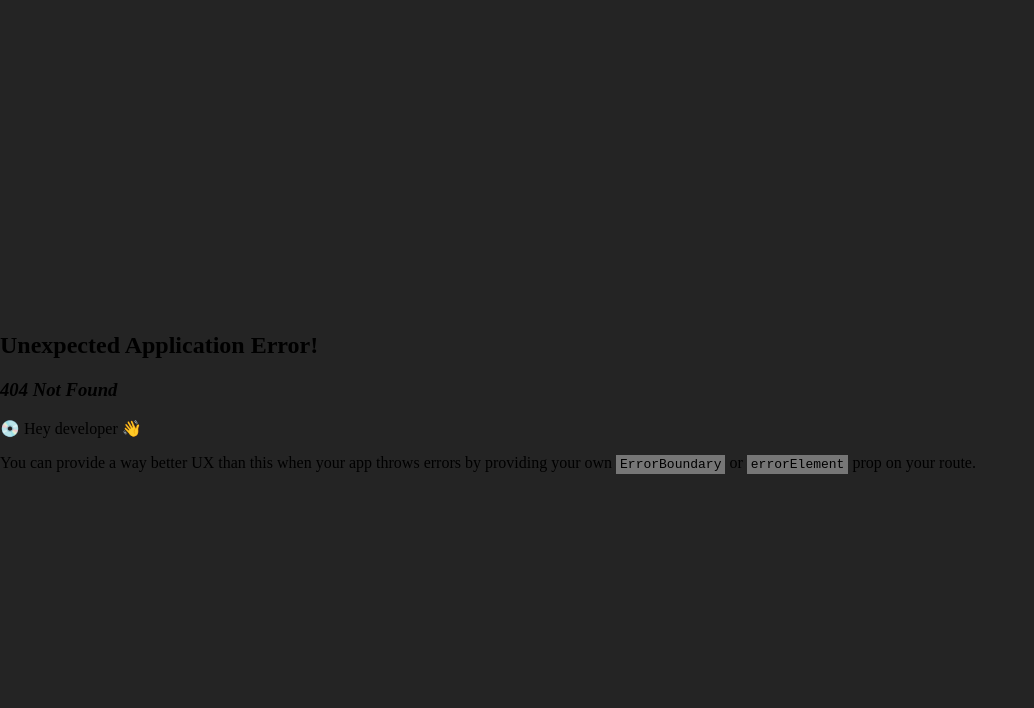
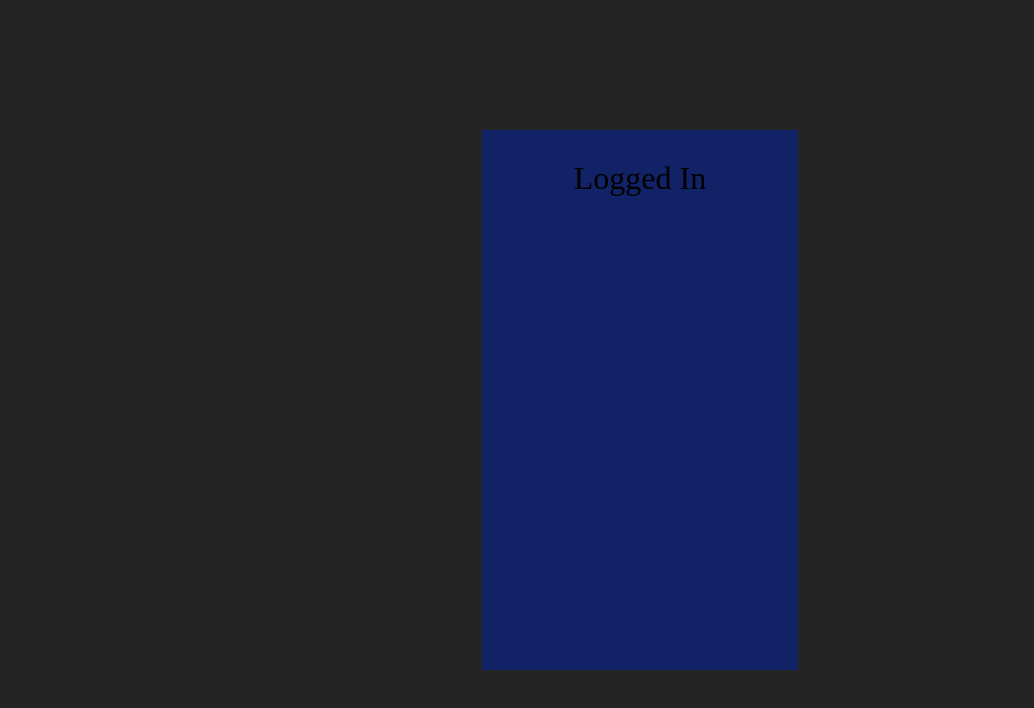
Before and after one commit to prushton2/AccountManagerFrontend, a React (Vite) app: page /StoreCookie in a window 1280 px wide. Before the commit this address had no page. Shown: the top 708 px of the page, without its empty margins (0-1034 px from the left). Built offline with nearby package versions, Linux system fonts and the light colour scheme.

Commit message:
added return address

```diff
--- a/package.json
+++ b/package.json
@@ -13,6 +13,7 @@
     "axios": "^1.6.2",
     "dotenv": "^16.3.1",
     "react": "^18.2.0",
+    "react-cookie": "^6.1.1",
     "react-dom": "^18.2.0",
     "react-router-dom": "^6.20.1"
   },
--- a/src/components/Login.tsx
+++ b/src/components/Login.tsx
@@ -16,8 +16,8 @@ async function getAPI(apiid: string) {
 
 const Login = () => {
 
-    const [username, setUsername] = useState("prushton");
-    const [password, setPassword] = useState("<insert sha here>");
+    const [username, setUsername] = useState("");
+    const [password, setPassword] = useState("");
 
     const [apiName, setApiName] = useState("");
     const [apiid, setApiid] = useState("");
--- /dev/null
+++ b/src/components/StoreCookie.tsx
@@ -0,0 +1,24 @@
+import { useEffect, useState } from "react";
+import { useCookies } from "react-cookie";
+
+const StoreCookie = () => {
+
+    const [cookies, setCookie, removeCookie] = useCookies(['cookie-name']);
+
+    useEffect(() => {
+        const queryParams = new URLSearchParams(window.location.search);
+        const token = queryParams.get("token");
+        setCookie("token", token, {expires: new Date(Date.now() + 604800000), httpOnly: true});
+    }, [])
+
+    return <div className="logincontainer">
+
+        <div className="loginWindow">
+
+            <>Logged In</>
+
+        </div>
+    </div>;
+}
+
+export default StoreCookie;
--- a/src/main.tsx
+++ b/src/main.tsx
@@ -3,12 +3,14 @@ import ReactDOM from 'react-dom/client'
 // import App from './App.tsx'
 import Login from "./components/Login.tsx"
 import Account from "./components/Account.tsx"
+import StoreCookie from './components/StoreCookie.tsx'
 import { createBrowserRouter, RouterProvider } from 'react-router-dom'
 import './index.css'
 
 const router = createBrowserRouter([
   {path: "/", element: <Account />},
-  {path: "/login", element: <Login />}
+  {path: "/login", element: <Login />},
+  {path: "/StoreCookie", element: <StoreCookie />},
 ])
 
 
```
Also changed, not shown: 1 other file (tests, documents, lock files or other folders).
